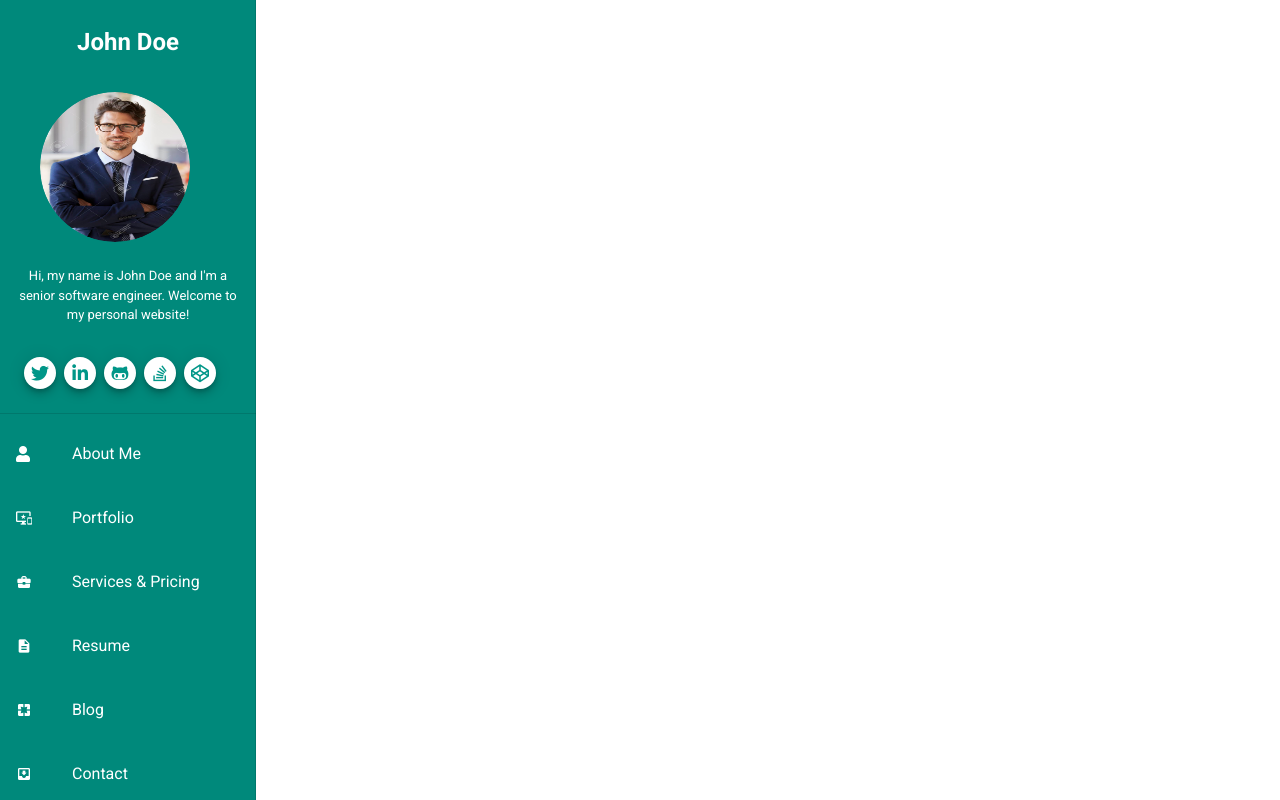
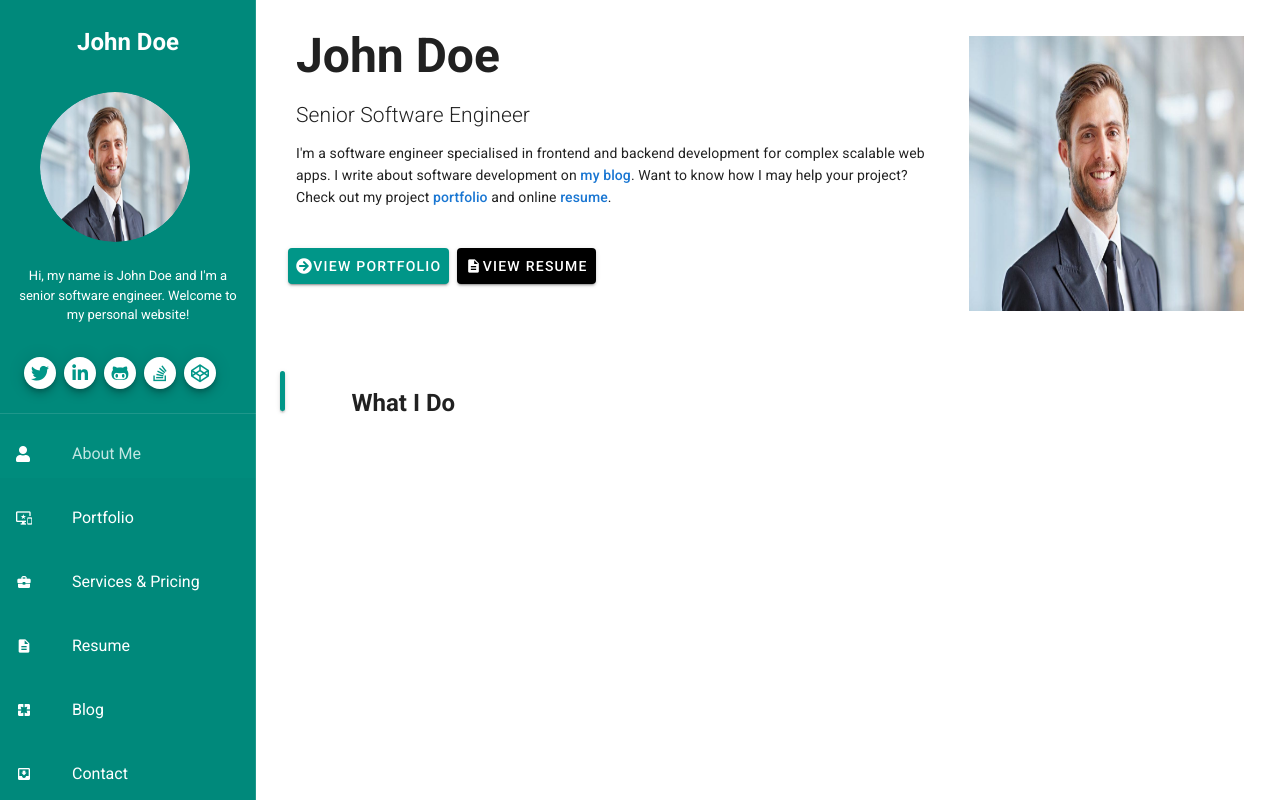
Before and after one commit to laveena95/portfolio, a Vue app: page / in a window 1280 px wide. Built offline with nearby package versions, Linux system fonts and the light colour scheme.

Commit message:
added intro section

```diff
--- a/src/App.vue
+++ b/src/App.vue
@@ -1,10 +1,9 @@
 <template>
     <v-app>
-        <v-content transition="slide-x-transition">
-            <SideBar/>
-            <router-view></router-view>
+       <SideBar/>
+        <v-content >
+          <router-view></router-view>
         </v-content>
-        <router-view></router-view>
     </v-app>
 </template>
 
--- /dev/null
+++ b/src/components/Info.vue
@@ -0,0 +1,55 @@
+<template>
+  <v-container>
+    <v-row
+      align="center"
+    >
+    <v-col
+        cols="12"
+      >
+        <v-card width="1000" flat align-center>
+          <v-container >
+            <div class="d-flex flex-no-wrap justify-space-between text--justify">
+              <div>
+                <v-card-title
+                  class="headline"
+                ><h1>John Doe</h1></v-card-title>
+
+                <v-card-subtitle class="mt-4" ><h2 style="font-weight:300;color:back;">Senior Software Engineer</h2></v-card-subtitle>
+                <v-card-text><p>I'm a software engineer specialised in frontend and backend development for complex scalable web apps. I write about software development on <a href="/blog">my blog</a>. Want to know how I may help your project? Check out my project <a href="/portfolio">portfolio</a> and online <a href="/resume">resume</a>.</p>
+              </v-card-text>
+              <v-card-actions>
+                <v-btn color="teal" dark>
+                  <v-icon small color="white mx-auto ml-2"> fas fa-arrow-circle-right</v-icon>
+                  View Portfolio</v-btn>
+                  <v-btn color="black" dark>
+                  <v-icon small color="white">description</v-icon>
+                  View Resume</v-btn>
+              </v-card-actions>
+                </div>
+              <v-avatar
+                class="ma-3"
+                size="275"
+                tile
+              >
+                <img src="../assets/img/avatar.jpg" alt="">
+              </v-avatar>
+            </div>  </v-container>
+        </v-card>
+      </v-col>
+    </v-row>
+  </v-container>
+</template>
+
+<script>
+export default {
+    name: 'Info'
+}
+</script>
+
+ <style scoped>
+ a{
+   text-decoration: none;
+   color:turquoise;
+   font-weight: 500;
+ }
+ </style>
--- a/src/components/SideBar.vue
+++ b/src/components/SideBar.vue
@@ -1,10 +1,13 @@
 <template>
-<v-app id="sandbox">
+  <div>
     <v-navigation-drawer
-      v-model="primaryDrawer.model"
+      dark
+       v-model="primaryDrawer.model"
       :clipped="primaryDrawer.clipped"
       :floating="primaryDrawer.floating"
       :mini-variant="primaryDrawer.mini"
+      :permanent="primaryDrawer.type === 'permanent'"
+      :temporary="primaryDrawer.type === 'temporary'"
       app
       overflow
       class="teal darken-1"
@@ -26,8 +29,8 @@
       </v-list-item>
       <v-divider class="mt-6" color=""></v-divider>
       </v-list>
-      <v-list align-center v-for="menu in menues" :key="menu.id">
-        <v-list-item>
+      <v-list align-center v-for="menu in menues" :key="menu.id" >
+        <v-list-item :to="menu.route" color="teal">
           <v-list-item-icon>
             <v-icon small color="white">{{ menu.icon}}</v-icon>
           </v-list-item-icon>
@@ -57,17 +60,7 @@
         </div>
       </v-container>
     </v-navigation-drawer>
-
-    <v-main>
-      <v-container fluid>
-        <v-row
-          align="center"
-          justify="center"
-        >
-        </v-row>
-      </v-container>
-    </v-main>
-  </v-app>
+  </div>
 </template>
 
 <script>
@@ -103,31 +96,37 @@
           id: '1',
           icon: 'fa fa-user',
           title: 'About Me',
+          route: '/'
         },
          {
           id: '2',
           icon: 'important_devices',
           title: 'Portfolio',
+          route: '/portfolio'
         },
          {
           id: '3',
           icon: 'business_center',
           title: 'Services & Pricing',
+          route: '/services'
         },
          {
           id: '4',
           icon: 'description',
           title: 'Resume',
+          route: '/resume'
         },
          {
           id: '5',
           icon: 'pages',
           title: 'Blog',
+          route: '/blog'
         },
          {
           id: '6',
           icon: 'move_to_inbox',
           title: 'Contact',
+          route: '/contact'
         },
       ]
     }),
--- /dev/null
+++ b/src/components/Skill.vue
@@ -0,0 +1,29 @@
+<template>
+ <v-container>
+     <v-col cols="12" md="4">
+        <v-row>
+          <v-col cols="12" md="2">
+            <v-card height="40px" width="5px" color="teal">
+            </v-card>
+          </v-col>
+          <v-col cols="12" md="10">
+            <v-list two-line="" subheader="" class="nl-n8">
+              <v-list-item>
+                  <h2>What I Do</h2>
+              </v-list-item>
+            </v-list>
+          </v-col>
+        </v-row>
+      </v-col>
+ </v-container>
+</template>
+
+<script>
+export default {
+     name: 'Skill'
+}
+</script>
+
+<style>
+
+</style>
--- a/src/router/index.js
+++ b/src/router/index.js
@@ -1,6 +1,11 @@
 import Vue from 'vue'
 import VueRouter from 'vue-router'
 import Home from '../views/Home.vue'
+import Portfolio from '../views/Portfolio.vue'
+import Services from '../views/Services.vue'
+import Resume from '../views/Resume.vue'
+import Blog from '../views/Blog.vue'
+import Contact from '../views/Contact.vue'
 
 Vue.use(VueRouter)
 
@@ -17,7 +22,32 @@ Vue.use(VueRouter)
     // this generates a separate chunk (about.[hash].js) for this route
     // which is lazy-loaded when the route is visited.
     component: () => import(/* webpackChunkName: "about" */ '../views/About.vue')
-  }
+  },
+  {
+    path: '/portfolio',
+    name: 'Portfolio',
+    component: Portfolio
+  },
+  {
+    path: '/services',
+    name: 'Services',
+    component: Services
+  },
+  {
+    path: '/resume',
+    name: 'Resume',
+    component: Resume
+  },
+  {
+    path: '/blog',
+    name: 'Blog',
+    component: Blog
+  },
+  {
+    path: '/contact',
+    name: 'Contact',
+    component: Contact
+  },
 ]
 
 const router = new VueRouter({
--- a/src/views/Home.vue
+++ b/src/views/Home.vue
@@ -1,15 +1,20 @@
 <template>
-  <div class="home">
-  </div>
+<div>
+    <Info/>
+    <Skill/>
+</div>
 </template>
 
 <script>
-// @ is an alias to /src
 
+import Info from '../components/Info';
+import Skill from '../components/Skill';
 
 export default {
   name: 'Home',
   components: {
+    Info,
+    Skill,
   }
 }
 </script>
```
Also changed, not shown: src/assets/img/avatar.jpg, src/views/Blog.vue (added), src/views/Portfolio.vue (added), src/views/Projects.vue (deleted), src/views/Resume.vue (added), src/views/Services.vue (added), src/views/Skills.vue (deleted).
